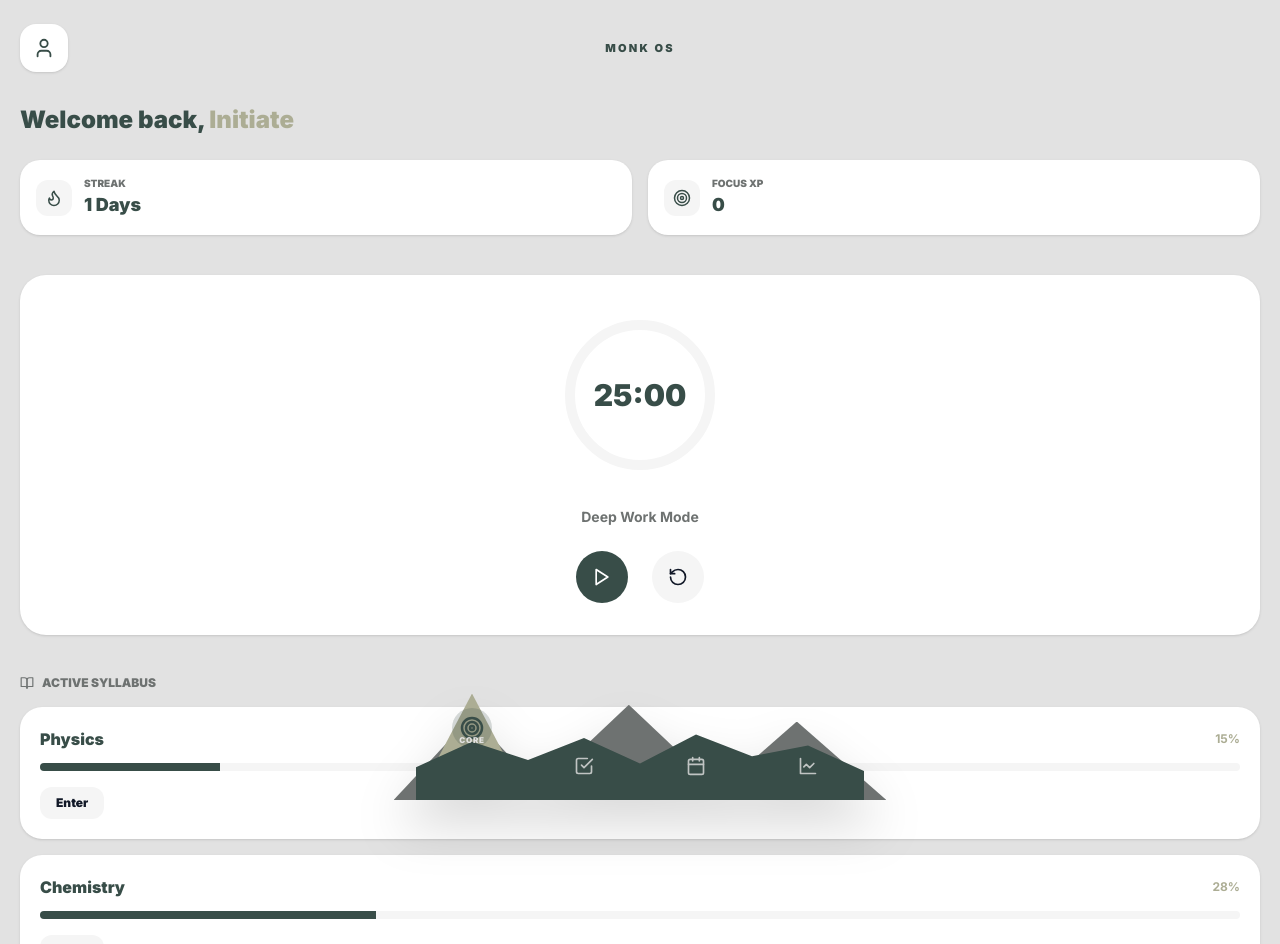
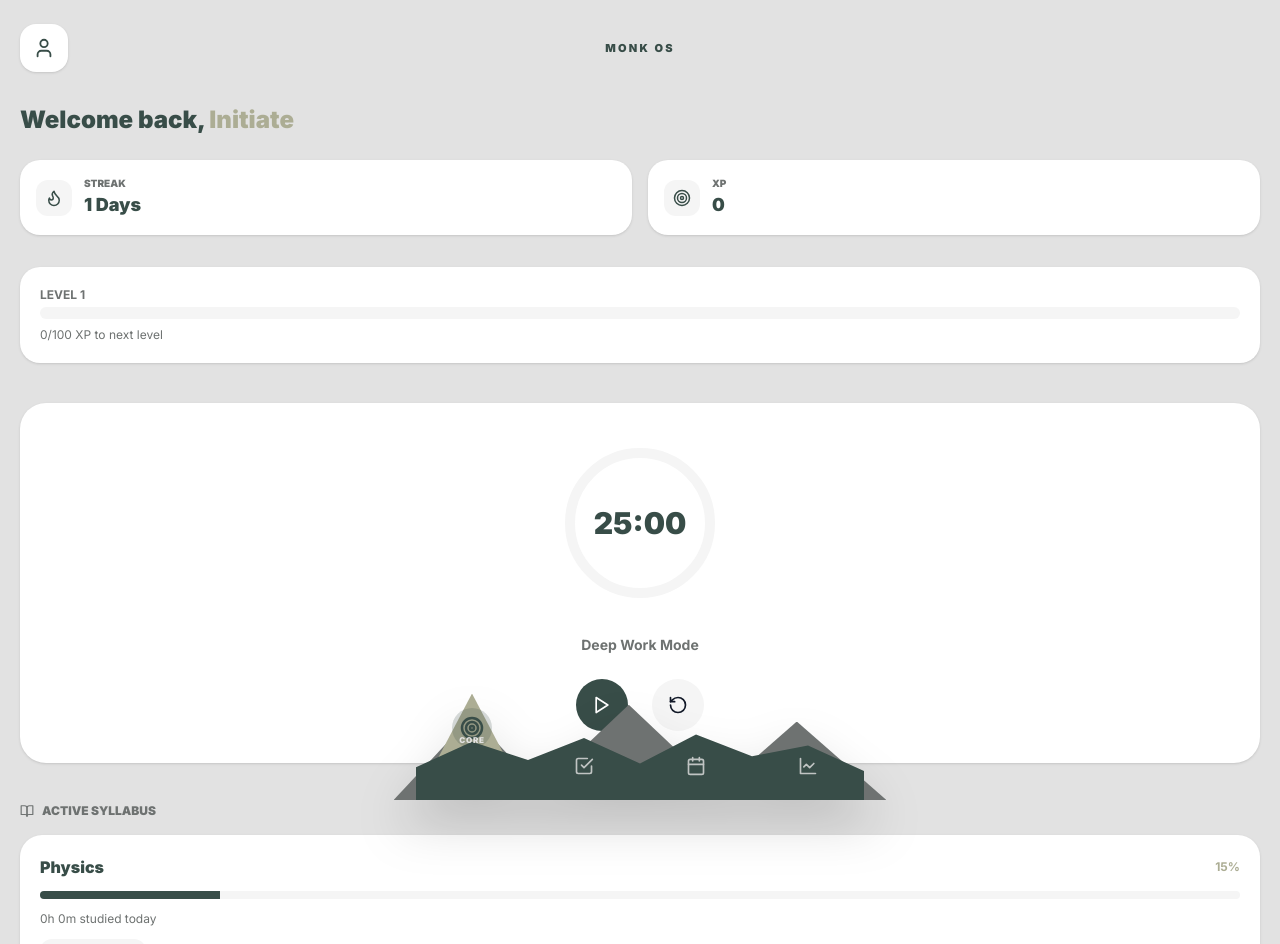
Before and after one commit to hetkeraliya/monkstudy, a Next.js app: page / in a window 1280 px wide. Shown: the top 944 px of the page. Built offline with nearby package versions, Linux system fonts and the light colour scheme; no server answers.

Commit message:
Update page.tsx

```diff
--- a/app/page.tsx
+++ b/app/page.tsx
@@ -3,18 +3,34 @@
 import { useEffect, useState } from "react";
 import Link from "next/link";
 import { useStore } from "@/store/useStore";
-import { User, Flame, Target, Play, Pause, RotateCcw, BookOpen } from "lucide-react";
+import {
+  User,
+  Flame,
+  Target,
+  Play,
+  Pause,
+  RotateCcw,
+  BookOpen,
+} from "lucide-react";
 
 export default function Dashboard() {
+  // -------------------------
+  // STORE STATE
+  // -------------------------
   const user = useStore((state) => state.user);
   const subjects = useStore((state) => state.subjects);
   const xp = useStore((state) => state.xp);
+  const level = useStore((state) => state.level);
   const streak = useStore((state) => state.streak);
   const addXp = useStore((state) => state.addXp);
+  const completeChapter = useStore((state) => state.completeChapter);
+  const logStudyTime = useStore((state) => state.logStudyTime);
 
-  // ----------------------
+  const xpProgress = xp % 100;
+
+  // -------------------------
   // POMODORO STATE
-  // ----------------------
+  // -------------------------
   const WORK_TIME = 25 * 60;
   const BREAK_TIME = 5 * 60;
 
@@ -29,12 +45,10 @@ export default function Dashboard() {
       interval = setInterval(() => {
         setSeconds((prev) => {
           if (prev <= 1) {
-            if (typeof window !== "undefined" && navigator.vibrate) {
-              navigator.vibrate([200, 100, 200]);
-            }
+            if (navigator.vibrate) navigator.vibrate([200, 100, 200]);
 
             if (!isBreak) {
-              addXp(25); // reward XP
+              addXp(25);
             }
 
             setIsBreak(!isBreak);
@@ -62,6 +76,9 @@ export default function Dashboard() {
   const circumference = 2 * Math.PI * radius;
   const strokeDashoffset = circumference - progress * circumference;
 
+  // -------------------------
+  // UI
+  // -------------------------
   return (
     <div className="min-h-screen bg-[#E2E2E2] pb-24 px-5 pt-6">
 
@@ -89,15 +106,31 @@ export default function Dashboard() {
         </span>
       </h2>
 
-      {/* STATS */}
-      <div className="flex gap-4 mb-10">
+      {/* STREAK + XP */}
+      <div className="flex gap-4 mb-8">
         <StatCard icon={<Flame size={18} />} label="Streak" value={`${streak} Days`} />
-        <StatCard icon={<Target size={18} />} label="Focus XP" value={xp} />
+        <StatCard icon={<Target size={18} />} label="XP" value={xp} />
       </div>
 
-      {/* ---------------------- */}
-      {/* BIG POMODORO SECTION */}
-      {/* ---------------------- */}
+      {/* LEVEL BAR */}
+      <div className="bg-white rounded-[20px] p-5 shadow mb-10">
+        <p className="text-xs font-bold text-[#6E7271] uppercase mb-1">
+          Level {level}
+        </p>
+
+        <div className="h-3 bg-[#F5F5F5] rounded-full overflow-hidden">
+          <div
+            className="h-full bg-[#384D48] transition-all duration-500"
+            style={{ width: `${xpProgress}%` }}
+          />
+        </div>
+
+        <p className="text-xs mt-2 text-[#6E7271]">
+          {xpProgress}/100 XP to next level
+        </p>
+      </div>
+
+      {/* BIG POMODORO */}
       <div className="bg-white rounded-[26px] p-8 shadow mb-10 flex flex-col items-center">
 
         <div className="relative w-44 h-44 mb-6">
@@ -154,7 +187,7 @@ export default function Dashboard() {
         </div>
       </div>
 
-      {/* SUBJECT CARDS */}
+      {/* SUBJECTS */}
       <h3 className="text-xs font-black text-[#6E7271] uppercase mb-4 flex items-center gap-2">
         <BookOpen size={14} /> Active Syllabus
       </h3>
@@ -164,6 +197,9 @@ export default function Dashboard() {
           const progressPercent = Math.round(
             (subject.completedChapters / subject.totalChapters) * 100
           );
+
+          const hours = Math.floor(subject.dailyStudyMinutes / 60);
+          const mins = subject.dailyStudyMinutes % 60;
 
           return (
             <div
@@ -180,23 +216,27 @@ export default function Dashboard() {
                 </span>
               </div>
 
-              <div className="h-2 bg-[#F5F5F5] rounded-full overflow-hidden mb-4">
+              <div className="h-2 bg-[#F5F5F5] rounded-full overflow-hidden mb-3">
                 <div
                   className="h-full bg-[#384D48] transition-all duration-500"
                   style={{ width: `${progressPercent}%` }}
                 />
               </div>
 
+              <p className="text-xs text-[#6E7271] mb-3">
+                {hours}h {mins}m studied today
+              </p>
+
               <button
                 onClick={() => {
-                  if (typeof window !== "undefined" && navigator.vibrate) {
-                    navigator.vibrate(10);
-                  }
-                  alert(`Entering ${subject.name}`);
+                  logStudyTime(subject.id, 25);
+                  completeChapter(subject.id);
+                  addXp(15);
+                  if (navigator.vibrate) navigator.vibrate(15);
                 }}
                 className="bg-[#F5F5F5] px-4 py-2 rounded-[12px] text-xs font-black active:bg-[#E2E2E2] transition"
               >
-                Enter
+                Study +25m
               </button>
             </div>
           );
@@ -220,4 +260,4 @@ function StatCard({ icon, label, value }: any) {
       </div>
     </div>
   );
-            }
+      }
```
